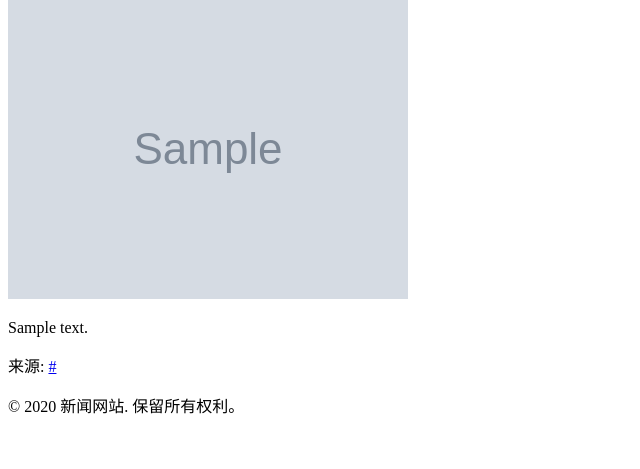
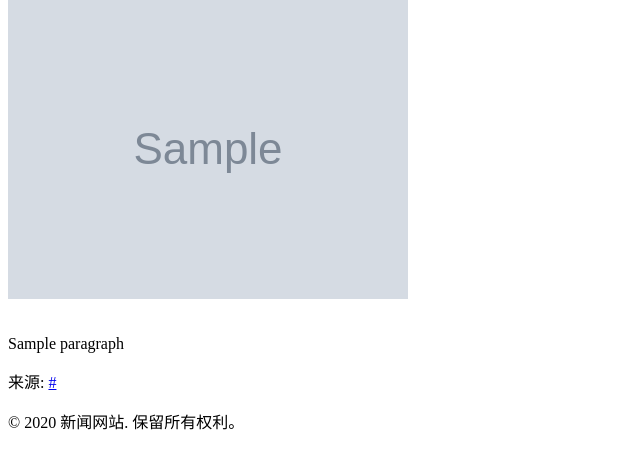
Before and after one commit to elaineling891-ux/GlobalInternationalNews, a FastAPI app: template templates/news_detail.html in a window 1280 px wide. Shown: the part 183-652 px from the top of the page, without its empty margins (0-640 px from the left). Run offline with FastAPI, Linux system fonts and the light colour scheme; the template is opened without the code that fills it: most values are stand-ins (such as "Sample title", 1, 10 or a date in 2020); grey boxes marked "Sample" are stand-in pictures; parts of the project's set-up code (start-up, migrations or seed data) failed here and were passed over.

Commit message:
Update news_detail.html

```diff
--- a/templates/news_detail.html
+++ b/templates/news_detail.html
@@ -6,12 +6,15 @@
     <p class="date">{{ news.created_at.strftime('%Y-%m-%d %H:%M') }}</p>
 
     {% if news.image_url %}
-        <img src="{{ news.image_url }}" alt="{{ news.title }}" style="max-width:100%;height:auto;">
+        <img src="{{ news.image_url }}" alt="{{ news.title }}" style="max-width:100%;height:auto;margin-bottom:1em;">
     {% endif %}
 
     <div class="content">
-        {% for paragraph in news.content.split('\n\n') %}
-            <p>{{ paragraph }}</p>
+        {% for paragraph in news.content.splitlines() %}
+            {% set clean_paragraph = paragraph.strip() %}
+            {% if clean_paragraph %}
+                <p>{{ clean_paragraph }}</p>
+            {% endif %}
         {% endfor %}
     </div>
 
```
